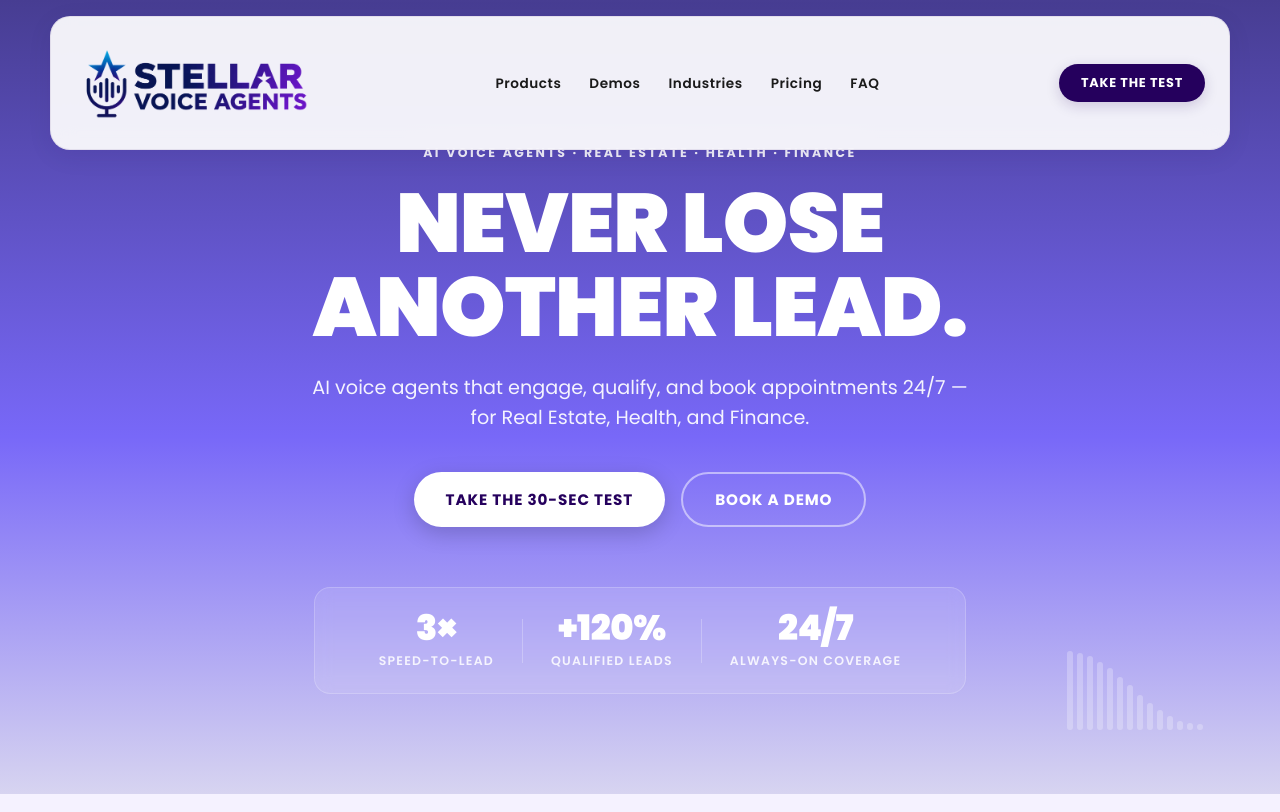
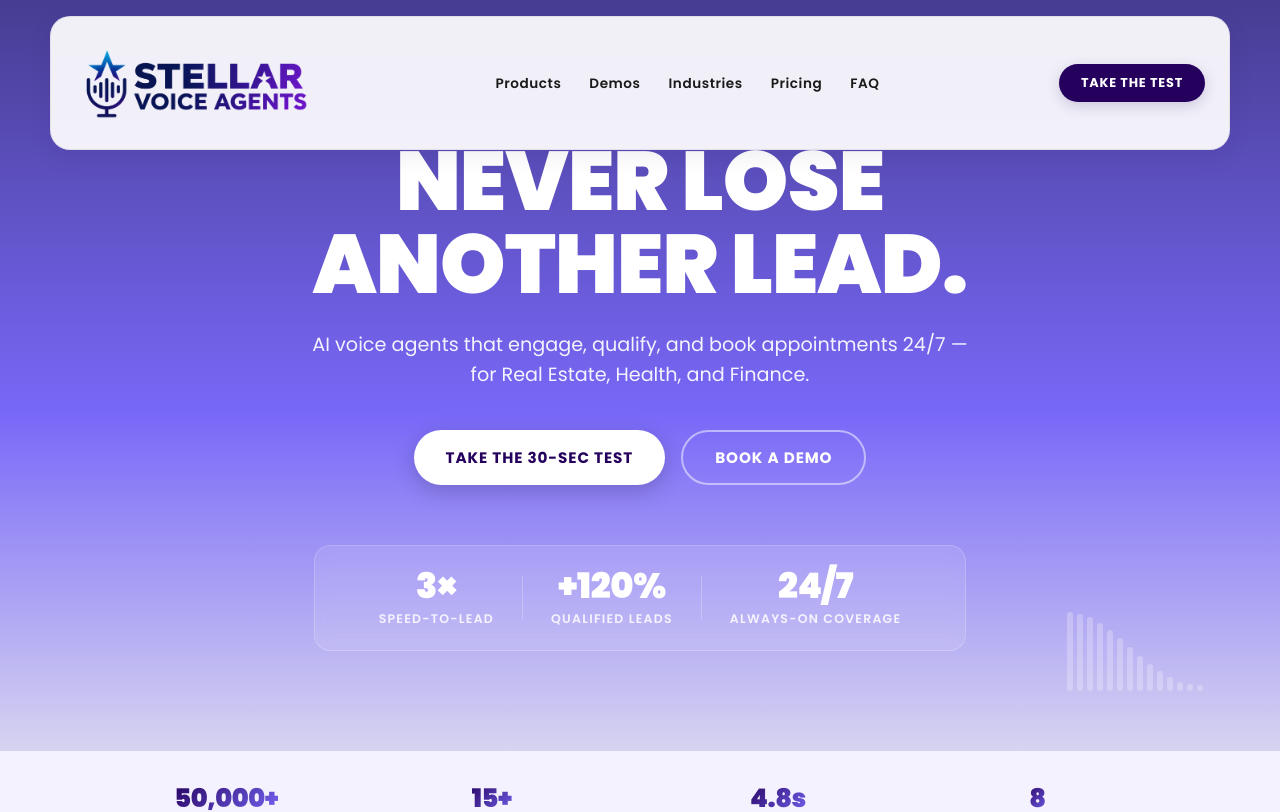
Before and after one commit to davidmindsheep/stellarvoice, a React (Vite) app: page / in a window 1280 px wide. Shown: the top 812 px of the page. Built offline with nearby package versions, Linux system fonts and the light colour scheme.

Commit message:
Remove hero eyebrow 'AI Voice Agents · Real Estate · Health · Finance'
Industries are already named in the hero subtitle ('for Real Estate,
Health, and Finance') — the eyebrow was redundant.

```diff
--- a/src/components/Hero.jsx
+++ b/src/components/Hero.jsx
@@ -6,7 +6,6 @@ const Hero = ({ onOpenCalculator }) => {
     return (
         <section id="hero" className="hero">
             <div className="hero-content container">
-                <div className="hero-eyebrow">AI Voice Agents · Real Estate · Health · Finance</div>
                 <h1 className="hero-title">
                     Never lose<br />another lead.
                 </h1>
```
